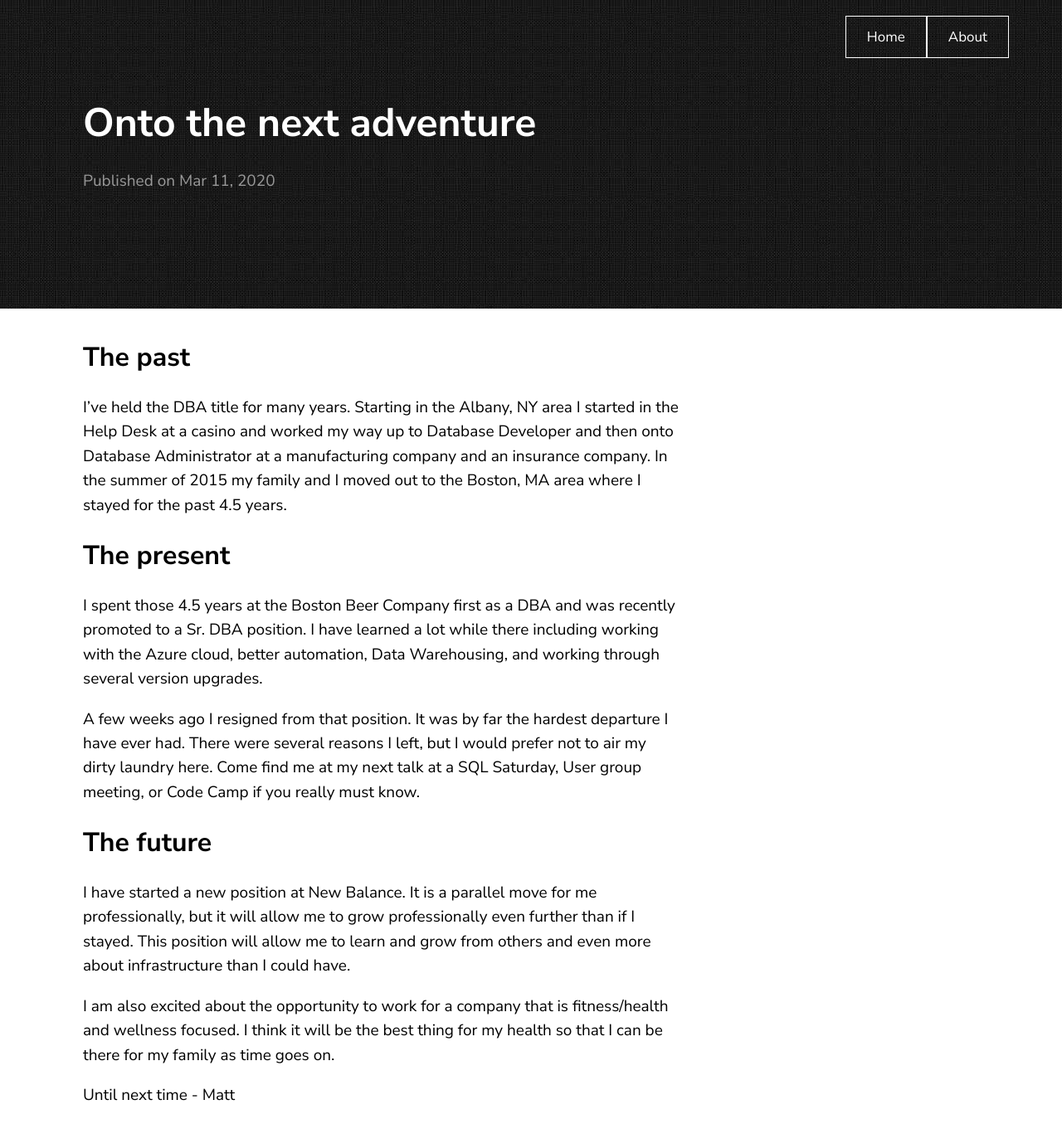
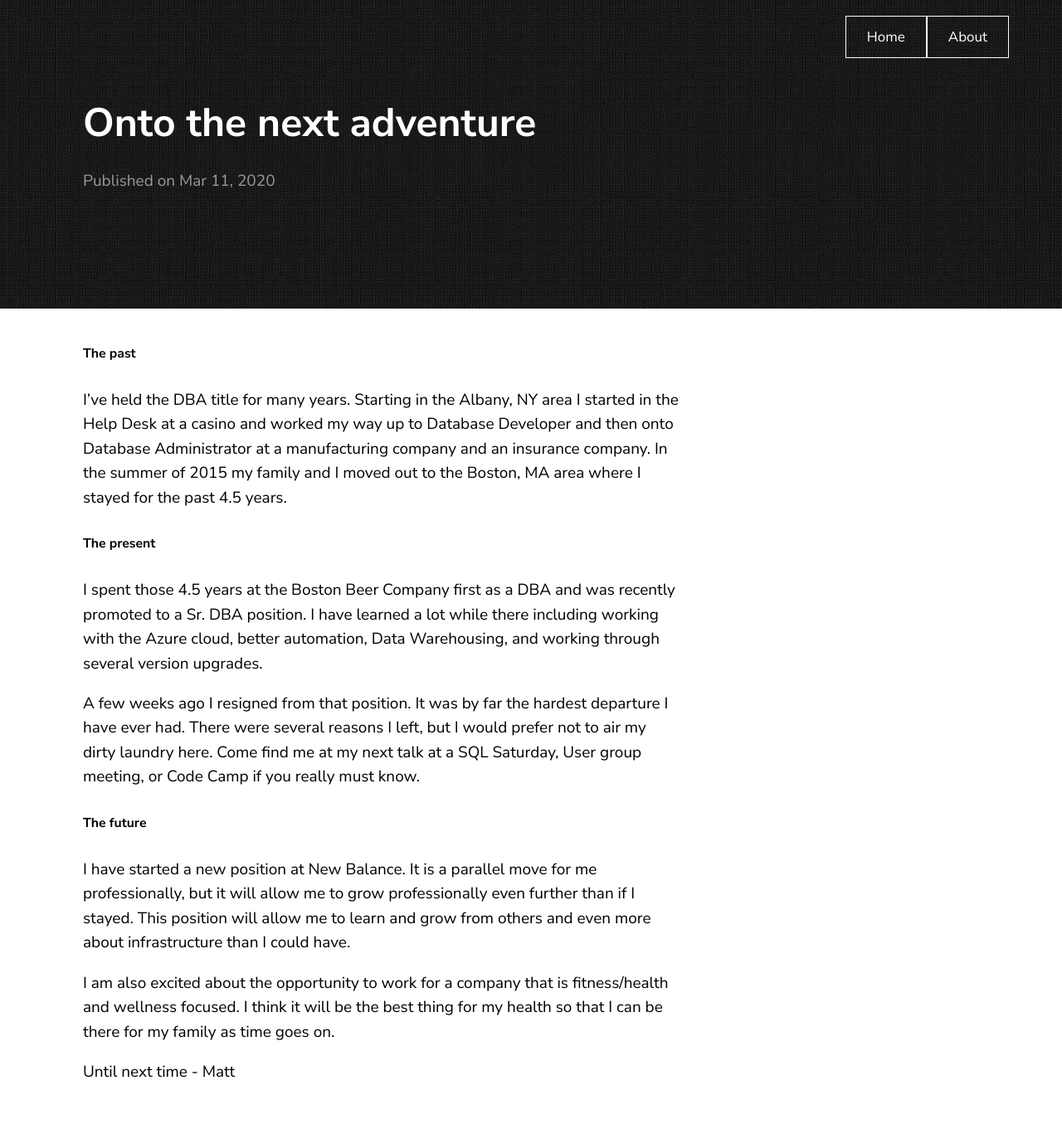
Before and after one commit to samarsault/texture, a Jekyll site: the page built from _posts/2020-03-11-onto-the-next-adventure.md, in a window 1280 px wide. Shown: the whole page at 83% size. Built offline with Jekyll 4.4.1, drawn with Linux system fonts in a browser that asks for light colours; comment, search, counter and statistics services are not loaded; after the commit the page ends 1333 px from its top, so only the background shows below that.

```diff
--- a/_posts/2020-03-11-onto-the-next-adventure.md
+++ b/_posts/2020-03-11-onto-the-next-adventure.md
@@ -3,15 +3,15 @@ layout: post
 title:  "Onto the next adventure"
 date:   "2020-03-11"
 ---
-## The past
+##### The past
 I've held the DBA title for many years. Starting in the Albany, NY area I started in the Help Desk at a casino and worked my way up to Database Developer and then onto Database Administrator at a manufacturing company and an insurance company. In the summer of 2015 my family and I moved out to the Boston, MA area where I stayed for the past 4.5 years.
 
-## The present
+##### The present
 I spent those 4.5 years at the Boston Beer Company first as a DBA and was recently promoted to a Sr. DBA position. I have learned a lot while there including working with the Azure cloud, better automation, Data Warehousing, and working through several version upgrades.
 
 A few weeks ago I resigned from that position. It was by far the hardest departure I have ever had. There were several reasons I left, but I would prefer not to air my dirty laundry here. Come find me at my next talk at a SQL Saturday, User group meeting, or Code Camp if you really must know.
 
-## The future
+##### The future
 I have started a new position at New Balance. It is a parallel move for me professionally, but it will allow me to grow professionally even further than if I stayed. This position will allow me to learn and grow from others and even more about infrastructure than I could have.
 
 I am also excited about the opportunity to work for a company that is fitness/health and wellness focused. I think it will be the best thing for my health so that I can be there for my family as time goes on.
```
